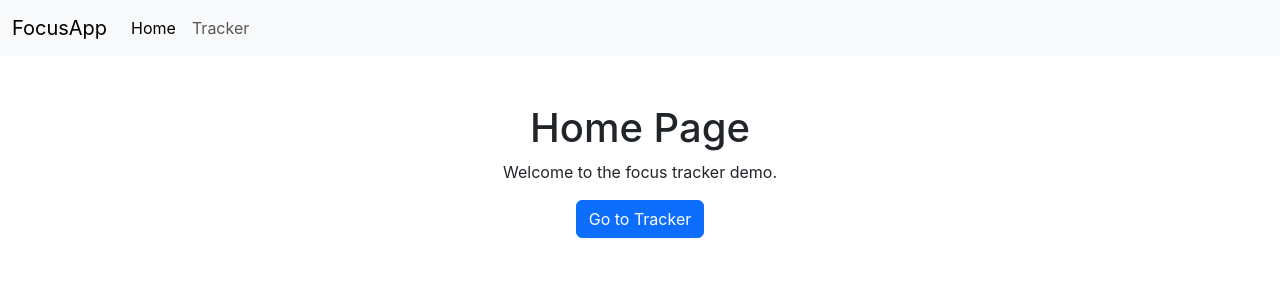
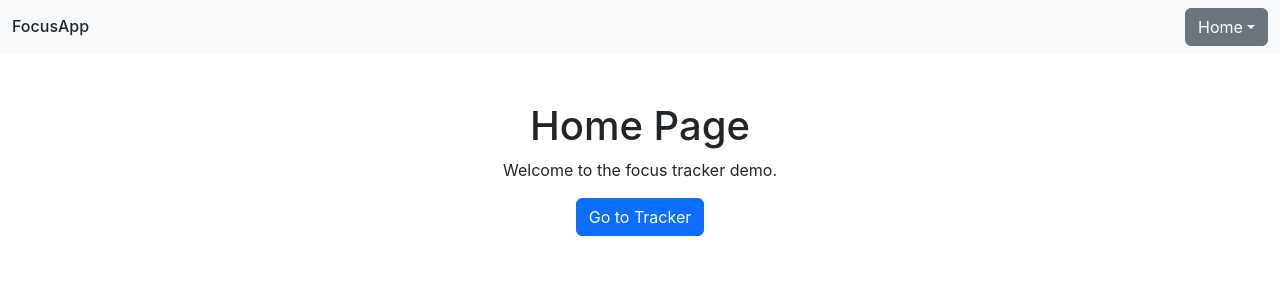
Before and after one commit to jhmwkg/demos, a React (Create React App) app: page / in a window 1280 px wide. Shown: the top 300 px of the page. Built offline with nearby package versions, Linux system fonts and the light colour scheme.

Commit message:
Implement bootstrap dropdown header with useNavigate

```diff
--- a/src/components/HomePage.js
+++ b/src/components/HomePage.js
@@ -6,7 +6,7 @@ export default function HomePage() {
     <div className="text-center py-4">
       <h1>Home Page</h1>
       <p>Welcome to the focus tracker demo.</p>
-      <Link to="/tracker" className="btn btn-primary">
+      <Link to="/focus-tracker" className="btn btn-primary">
         Go to Tracker
       </Link>
     </div>
--- a/src/index.js
+++ b/src/index.js
@@ -9,65 +9,56 @@ import {
   Route,
   Link,
   useLocation,
+  useNavigate,
   Navigate,
 } from 'react-router-dom';
 import HomePage from './components/HomePage';
 import FocusTracker from './components/FocusTracker';
 
 function Header() {
-  const [open, setOpen] = useState(false);
   const location = useLocation();
+  const navigate = useNavigate();
 
-  const toggle = () => setOpen(o => !o);
-  const close = () => setOpen(false);
+  const label = location.pathname === '/focus-tracker' ? 'Focus Tracker' : 'Home';
+
+  const handleSelect = path => {
+    navigate(path);
+  };
 
   return (
-    <nav className="navbar navbar-expand-lg navbar-light bg-light">
-      <div className="container-fluid">
-        <Link className="navbar-brand" to="/">
-          FocusApp
-        </Link>
-        <button
-          className="navbar-toggler"
-          type="button"
-          aria-label="Toggle navigation"
-          onClick={toggle}
-        >
-          <span className="navbar-toggler-icon" />
-        </button>
-        <div
-          className={
-            'collapse navbar-collapse' + (open ? ' show' : '')
-          }
-          id="navbarNav"
-        >
-          <ul className="navbar-nav">
-            <li className="nav-item">
-              <Link
-                className={
-                  'nav-link' + (location.pathname === '/' ? ' active' : '')
-                }
-                to="/"
-                onClick={close}
+    <header className="bg-light">
+      <div className="container-fluid py-2 d-flex justify-content-between align-items-center">
+        <span className="navbar-brand mb-0 h1">FocusApp</span>
+        <div className="dropdown">
+          <button
+            className="btn btn-secondary dropdown-toggle"
+            type="button"
+            data-bs-toggle="dropdown"
+            aria-expanded="false"
+          >
+            {label}
+          </button>
+          <ul className="dropdown-menu">
+            <li>
+              <button
+                className="dropdown-item"
+                onClick={() => handleSelect('/')}
               >
                 Home
-              </Link>
+              </button>
             </li>
-            <li className="nav-item">
-              <Link
-                className={
-                  'nav-link' + (location.pathname === '/tracker' ? ' active' : '')
-                }
-                to="/tracker"
-                onClick={close}
+            <li>
+              <button
+                className="dropdown-item"
+                onClick={() => handleSelect('/focus-tracker')}
               >
-                Tracker
-              </Link>
+                Focus Tracker
+              </button>
             </li>
           </ul>
         </div>
       </div>
-    </nav>
+    </header>
   );
 }
 
@@ -78,7 +69,7 @@ function Root() {
       <div className="container mt-4">
         <Routes>
           <Route path="/" element={<HomePage />} />
-          <Route path="/tracker" element={<FocusTracker />} />
+          <Route path="/focus-tracker" element={<FocusTracker />} />
           <Route path="*" element={<Navigate to="/" replace />} />
         </Routes>
       </div>
```
